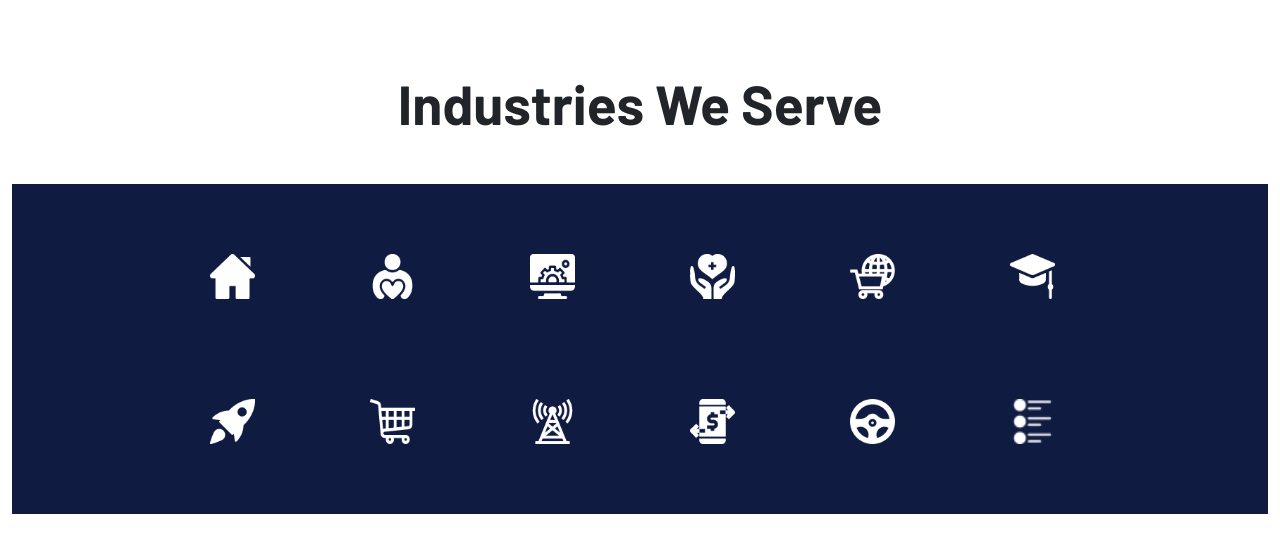
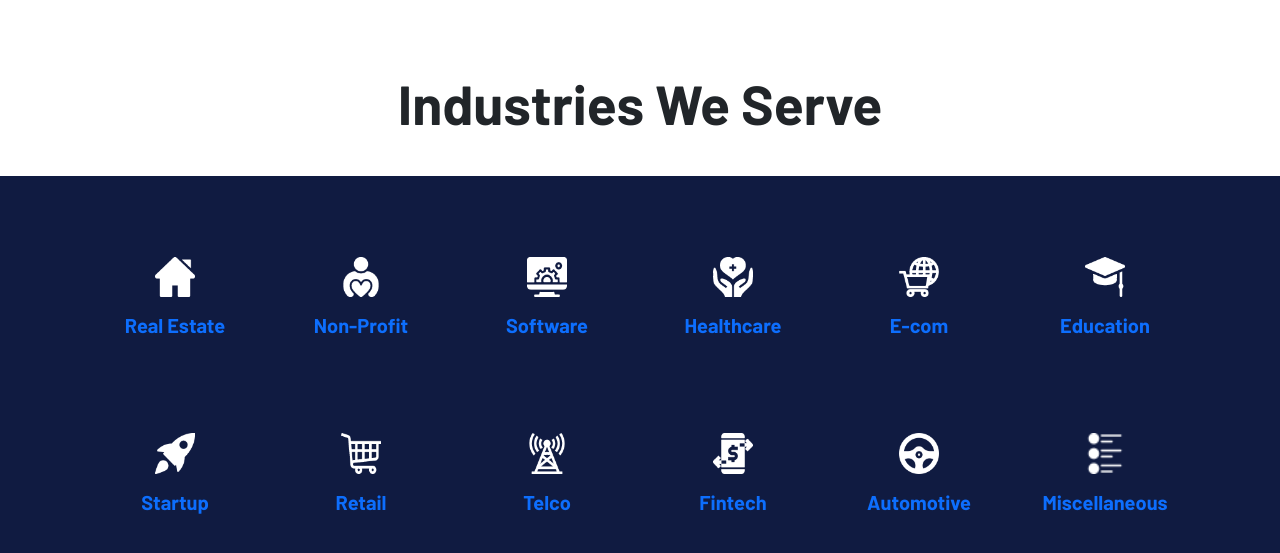
Before and after one commit to AfnanFerdousi/brain-station-23-static, a plain HTML site: page index.html in a window 1280 px wide. Shown: the part 1409-1962 px from the top of the page. Before the commit the page ends 1923 px from the top, so only its background shows below. Drawn offline with Linux system fonts and the light colour scheme.

Commit message:
partners section added and updated

```diff
--- a/CSS/style.css
+++ b/CSS/style.css
@@ -44,3 +44,7 @@ nav li a{
     background-color: #101B41;
     padding: 20px 110px 20px 210px;
 }
+.animate:hover .icon{
+    transform: translateY(0) scale(.9);
+    transition: .4s;
+}
--- a/index.html
+++ b/index.html
@@ -1,19 +1,24 @@
 <!DOCTYPE html>
 <html lang="en">
   <head>
-    <meta charset="UTF-8">
-    <meta http-equiv="X-UA-Compatible" content="IE=edge">
-    <meta name="viewport" content="width=device-width, initial-scale=1.0">
+    <meta charset="UTF-8" />
+    <meta http-equiv="X-UA-Compatible" content="IE=edge" />
+    <meta name="viewport" content="width=device-width, initial-scale=1.0" />
     <title>Brain Station 23</title>
-    <link rel="stylesheet" href="./CSS/bootstrap.min.css">
-    <link rel="stylesheet" href="./CSS/style.css">
+    <link rel="stylesheet" href="./CSS/bootstrap.min.css" />
+    <link rel="stylesheet" href="./CSS/style.css" />
   </head>
   <body>
     <header>
       <nav class="navbar navbar-expand-lg navbar-light bg-dark">
         <div class="container">
           <a class="navbar-brand" href="#">
-                    <img src="./images/logo-blue.svg" alt="" height="60" class="d-inline-block align-text-top">
+            <img
+              src="./images/logo-blue.svg"
+              alt=""
+              height="60"
+              class="d-inline-block align-text-top"
+            />
           </a>
           <div class="collapse navbar-collapse" id="navbarSupportedContent">
             <ul class="navbar-nav mb-2 mb-lg-0 d-flex ms-auto">
@@ -21,19 +26,41 @@
                 <a class="nav-link active" aria-current="page" href="#">Home</a>
               </li>
               <li class="nav-item dropdown px-3">
-                    <a class="nav-link dropdown-toggle" href="#" id="navbarDropdown" role="button" data-bs-toggle="dropdown" aria-expanded="false">
+                <a
+                  class="nav-link dropdown-toggle"
+                  href="#"
+                  id="navbarDropdown"
+                  role="button"
+                  data-bs-toggle="dropdown"
+                  aria-expanded="false"
+                >
                   Services
                 </a>
                 <ul class="dropdown-menu" aria-labelledby="navbarDropdown">
-                      <li><a class="dropdown-item" href="#">Adobe Experience Manager</a></li>
-                      <li><a class="dropdown-item" href="#">Banking Solution</a></li>
-                      <li><a class="dropdown-item" href="#">Mobile App Development</a></li>
+                  <li>
+                    <a class="dropdown-item" href="#"
+                      >Adobe Experience Manager</a
+                    >
+                  </li>
+                  <li>
+                    <a class="dropdown-item" href="#">Banking Solution</a>
+                  </li>
+                  <li>
+                    <a class="dropdown-item" href="#">Mobile App Development</a>
+                  </li>
                   <li><a class="dropdown-item" href="#">AR-VR Solution</a></li>
                   <li><a class="dropdown-item" href="#">ERP</a></li>
                 </ul>
               </li>
               <li class="nav-item dropdown px-3">
-                    <a class="nav-link dropdown-toggle" href="#" id="navbarDropdown" role="button" data-bs-toggle="dropdown" aria-expanded="false">
+                <a
+                  class="nav-link dropdown-toggle"
+                  href="#"
+                  id="navbarDropdown"
+                  role="button"
+                  data-bs-toggle="dropdown"
+                  aria-expanded="false"
+                >
                   Industries
                 </a>
                 <ul class="dropdown-menu" aria-labelledby="navbarDropdown">
@@ -45,10 +72,19 @@
                 </ul>
               </li>
               <li class="nav-item px-3">
-                    <a class="nav-link active" aria-current="page" href="#">Case Studies</a>
+                <a class="nav-link active" aria-current="page" href="#"
+                  >Case Studies</a
+                >
               </li>
               <li class="nav-item dropdown px-3">
-                    <a class="nav-link dropdown-toggle" href="#" id="navbarDropdown" role="button" data-bs-toggle="dropdown" aria-expanded="false">
+                <a
+                  class="nav-link dropdown-toggle"
+                  href="#"
+                  id="navbarDropdown"
+                  role="button"
+                  data-bs-toggle="dropdown"
+                  aria-expanded="false"
+                >
                   About
                 </a>
                 <ul class="dropdown-menu" aria-labelledby="navbarDropdown">
@@ -62,46 +98,47 @@
                 <a class="nav-link active" aria-current="page" href="#">Blog</a>
               </li>
               <li class="nav-item px-3">
-                    <a class="nav-link active" aria-current="page" href="#">Contact Us</a>
+                <a class="nav-link active" aria-current="page" href="#"
+                  >Contact Us</a
+                >
               </li>
             </ul>
           </div>
         </div>
       </nav>
-
     </header>
 
     <main>
       <section>
         <div class="banner">
-                <img class="img-fluid" src="./images/Web_banner_final.jpg" alt="">
+          <img class="img-fluid" src="./images/Web_banner_final.jpg" alt="" />
         </div>
       </section>
       <section class="my-md-5">
         <div class="info">
           <ul class="d-flex justify-content-center gx-5">
             <li class="p-5 text-center" width="100">
-                        <img src="./images/icons/a1.png" class="mb-3" alt="">
+              <img src="./images/icons/a1.png" class="mb-3" alt="" />
               <h2 class="info-head">12+</h2>
               <h6>Tech Partners</h6>
             </li>
             <li class="p-5 text-center" width="100">
-                        <img src="./images/icons/a3.png" class="mb-3" alt="">
+              <img src="./images/icons/a3.png" class="mb-3" alt="" />
               <h2 class="info-head">16+</h2>
               <h6>Years of Experience</h6>
             </li>
             <li class="p-5 text-center" width="100">
-                        <img src="./images/icons/a5.png" class="mb-3" alt="">
+              <img src="./images/icons/a5.png" class="mb-3" alt="" />
               <h2 class="info-head">70+</h2>
               <h6>Countries Served</h6>
             </li>
             <li class="p-5 text-center" width="100">
-                        <img src="./images/icons/a4.png" class="mb-3" alt="">
+              <img src="./images/icons/a4.png" class="mb-3" alt="" />
               <h2 class="info-head">500+</h2>
               <h6>IT Professionals</h6>
             </li>
             <li class="p-5 text-center" width="100">
-                        <img src="./images/icons/a2.png" class="mb-3" alt="">
+              <img src="./images/icons/a2.png" class="mb-3" alt="" />
               <h2 class="info-head">2000+</h2>
               <h6>Projects Completed</h6>
             </li>
@@ -111,17 +148,40 @@
 
       <section>
         <div class="container">
-                <div class="row ">
+          <div class="row">
             <div class="d-md-flex gx-5">
               <div class="col-md-3">
-                            <h1 class="fw-bold mb-md-5" style="font-size: 55px;">Client Success Story</h1>
-                            <h5 class="lh-lg mb-md-5">We are proud to be a <strong>customer-centric</strong> company. For your success in the digital transformation, we ensure the <strong>fastest delivery</strong> with <strong>360 solutions & services</strong>. </h5>
+                <h1 class="fw-bold mb-md-5" style="font-size: 55px">
+                  Client Success Story
+                </h1>
+                <h5 class="lh-lg mb-md-5">
+                  We are proud to be a
+                  <strong>customer-centric</strong> company. For your success in
+                  the digital transformation, we ensure the
+                  <strong>fastest delivery</strong> with
+                  <strong>360 solutions & services</strong>.
+                </h5>
 
-                            <button class="btn btn-primary rounded-pill px-5 py-2">Get a Quote</button>
+                <button class="btn btn-primary rounded-pill px-5 py-2">
+                  Get a Quote
+                </button>
               </div>
               <div class="col-md-9 ms-5">
-                            <div class="vid" style="background-image:linear-gradient(#216382,#152A4B);">
-                              <iframe class="" style="margin-left: 110px; margin-top: 93px;" width="690" height="400" src="https://www.youtube.com/embed/xubWFUA8bk4" title="YouTube video player" frameborder="0" allow="accelerometer; autoplay; clipboard-write; encrypted-media; gyroscope; picture-in-picture" allowfullscreen></iframe>
+                <div
+                  class="vid"
+                  style="background-image: linear-gradient(#216382, #152a4b)"
+                >
+                  <iframe
+                    class=""
+                    style="margin-left: 110px; margin-top: 93px"
+                    width="690"
+                    height="400"
+                    src="https://www.youtube.com/embed/xubWFUA8bk4"
+                    title="YouTube video player"
+                    frameborder="0"
+                    allow="accelerometer; autoplay; clipboard-write; encrypted-media; gyroscope; picture-in-picture"
+                    allowfullscreen
+                  ></iframe>
                 </div>
               </div>
             </div>
@@ -131,79 +191,203 @@
 
       <section>
         <div class="container-fluid">
-            <div class="section-title" style="margin-top: 90px;">
-              <h1 class="text-center fw-bold" style="font-size: 55px;">Technology Partners</h1>
+          <div class="section-title" style="margin-top: 90px">
+            <h1 class="text-center fw-bold" style="font-size: 55px">
+              Technology Partners
+            </h1>
           </div>
           <div class="row">
             <div class="col-md-2 offset-md-1">
-                <img src="./images/partners/adobe-300x300.png" class="img-fluid w-100" alt="">
+              <img
+                src="./images/partners/adobe-300x300.png"
+                class="img-fluid w-100"
+                alt=""
+              />
             </div>
             <div class="col-md-2">
-                <img src="./images/partners/Atlassian-300x300.png" class="img-fluid w-100" alt="">
+              <img
+                src="./images/partners/Atlassian-300x300.png"
+                class="img-fluid w-100"
+                alt=""
+              />
             </div>
             <div class="col-md-2">
-                <img src="./images/partners/Moodle-300x300.png" class="img-fluid w-100" alt="">
+              <img
+                src="./images/partners/Moodle-300x300.png"
+                class="img-fluid w-100"
+                alt=""
+              />
             </div>
-              <div class="col-md-2 ">
-                <img src="./images/partners/MS-office-300x300.png" class="img-fluid w-100" alt="">
+            <div class="col-md-2">
+              <img
+                src="./images/partners/MS-office-300x300.png"
+                class="img-fluid w-100"
+                alt=""
+              />
             </div>
-              <div class="col-md-2 ">
-                <img src="./images/partners/oracle-300x300.png" class="img-fluid w-100" alt="">
+            <div class="col-md-2">
+              <img
+                src="./images/partners/oracle-300x300.png"
+                class="img-fluid w-100"
+                alt=""
+              />
             </div>
           </div>
         </div>
       </section>
 
       <section>
-          <div class="container-fluid">
-            <div class="section-title mb-5" style="margin-top: 90px;">
-              <h1 class="text-center fw-bold" style="font-size: 55px;">Industries We Serve</h1>
+        <div
+          class="section-title"
+          style="margin-top: 90px; margin-bottom: 40px"
+        >
+          <h1 class="text-center fw-bold" style="font-size: 55px">
+            Industries We Serve
+          </h1>
         </div>
-            <div class="tech-icons g-5">
-              <div class="row">
-                <div class="col-md-2" style="padding: 50px 0;">
-                  <img width="45px" src="./images/icons/1.png" alt="">
-                </div>
-                <div class="col-md-2" style="padding: 50px 0;">
-                  <img width="45px" src="./images/icons/2.png" alt="">
-                </div>
-                <div class="col-md-2" style="padding: 50px 0;">
-                  <img width="45px" src="./images/icons/3.png" alt="">
-                </div>
-                <div class="col-md-2" style="padding: 50px 0;">
-                  <img width="45px" src="./images/icons/4.png" alt="">
-                </div>
-                <div class="col-md-2" style="padding: 50px 0;">
-                  <img width="45px" src="./images/icons/5.png" alt="">
-                </div>
-                <div class="col-md-2" style="padding: 50px 0;">
-                  <img width="45px" src="./images/icons/6.png" alt="">
+        <div
+          class="container-fluid"
+          style="background-color: #101b41; padding: 1px 0"
+        >
+          <div class="container">
+            <div class="row" style="margin: 80px auto">
+              <div class="col-md-2 animate" style="text-align: center">
+                <div class="icon">
+                  <img
+                    src="./images/icons/1.png"
+                    class="img-fluid w-25"
+                    alt=""
+                  />
+                  <a href=""><h5 class="fw-bold my-md-3">Real Estate</h5></a>
                 </div>
               </div>
-              <div class="row">
-                <div class="col-md-2" style="padding: 50px 0;">
-                  <img width="45px" src="./images/icons/7.png" alt="">
+
+              <div class="col-md-2 animate" style="text-align: center">
+                <div class="icon">
+                  <img
+                    src="./images/icons/2.png"
+                    class="img-fluid w-25"
+                    alt=""
+                  />
+                  <a href=""><h5 class="fw-bold my-md-3">Non-Profit</h5></a>
                 </div>
-                <div class="col-md-2" style="padding: 50px 0;">
-                  <img width="45px" src="./images/icons/8.png" alt="">
               </div>
-                <div class="col-md-2" style="padding: 50px 0;">
-                  <img width="45px" src="./images/icons/9.png" alt="">
+
+              <div class="col-md-2 animate" style="text-align: center">
+                <div class="icon">
+                  <img
+                    src="./images/icons/3.png"
+                    class="img-fluid w-25"
+                    alt=""
+                  />
+                  <a href=""><h5 class="fw-bold my-md-3">Software</h5></a>
                 </div>
-                <div class="col-md-2" style="padding: 50px 0;">
-                  <img width="45px" src="./images/icons/10.png" alt="">
               </div>
-                <div class="col-md-2" style="padding: 50px 0;">
-                  <img width="45px" src="./images/icons/11.png" alt="">
+
+              <div class="col-md-2 animate" style="text-align: center">
+                <div class="icon">
+                  <img
+                    src="./images/icons/4.png"
+                    class="img-fluid w-25"
+                    alt=""
+                  />
+                  <a href=""><h5 class="fw-bold my-md-3">Healthcare</h5></a>
                 </div>
-                <div class="col-md-2" style="padding: 50px 0;">
-                  <img width="45px" src="./images/icons/12.png" alt="">
+              </div>
+
+              <div class="col-md-2 animate" style="text-align: center">
+                <div class="icon">
+                  <img
+                    src="./images/icons/5.png"
+                    class="img-fluid w-25"
+                    alt=""
+                  />
+                  <a href=""><h5 class="fw-bold my-md-3">E-com</h5></a>
+                </div>
+              </div>
+
+              <div class="col-md-2 animate" style="text-align: center">
+                <div class="icon">
+                  <img
+                    src="./images/icons/6.png"
+                    class="img-fluid w-25"
+                    alt=""
+                  />
+                  <a href=""><h5 class="fw-bold my-md-3">Education</h5></a>
+                </div>
+              </div>
+            </div>
+
+            <div class="row" style="margin: 80px auto">
+              <div class="col-md-2 animate" style="text-align: center">
+                <div class="icon">
+                  <img
+                    src="./images/icons/7.png"
+                    class="img-fluid w-25"
+                    alt=""
+                  />
+                  <a href=""><h5 class="fw-bold my-md-3">Startup</h5></a>
+                </div>
+              </div>
+
+              <div class="col-md-2 animate" style="text-align: center">
+                <div class="icon">
+                  <img
+                    src="./images/icons/8.png"
+                    class="img-fluid w-25"
+                    alt=""
+                  />
+                  <a href=""><h5 class="fw-bold my-md-3">Retail</h5></a>
+                </div>
+              </div>
+
+              <div class="col-md-2 animate" style="text-align: center">
+                <div class="icon">
+                  <img
+                    src="./images/icons/9.png"
+                    class="img-fluid w-25"
+                    alt=""
+                  />
+                  <a href=""><h5 class="fw-bold my-md-3">Telco</h5></a>
+                </div>
+              </div>
+
+              <div class="col-md-2 animate" style="text-align: center">
+                <div class="icon">
+                  <img
+                    src="./images/icons/10.png"
+                    class="img-fluid w-25"
+                    alt=""
+                  />
+                  <a href=""><h5 class="fw-bold my-md-3">Fintech</h5></a>
+                </div>
+              </div>
+
+              <div class="col-md-2 animate" style="text-align: center">
+                <div class="icon">
+                  <img
+                    src="./images/icons/11.png"
+                    class="img-fluid w-25"
+                    alt=""
+                  />
+                  <a href=""><h5 class="fw-bold my-md-3">Automotive</h5></a>
+                </div>
+              </div>
+
+              <div class="col-md-2 animate" style="text-align: center">
+                <div class="icon">
+                  <img
+                    src="./images/icons/12.png"
+                    class="img-fluid w-25"
+                    alt=""
+                  />
+                  <a href=""><h5 class="fw-bold my-md-3">Miscellaneous</h5></a>
+                </div>
               </div>
             </div>
           </div>
         </div>
       </section>
-
     </main>
 
     <script src="./JS/bootstrap.bundle.min.js"></script>
```
Lines whose indentation alone changed are shown as unchanged.
